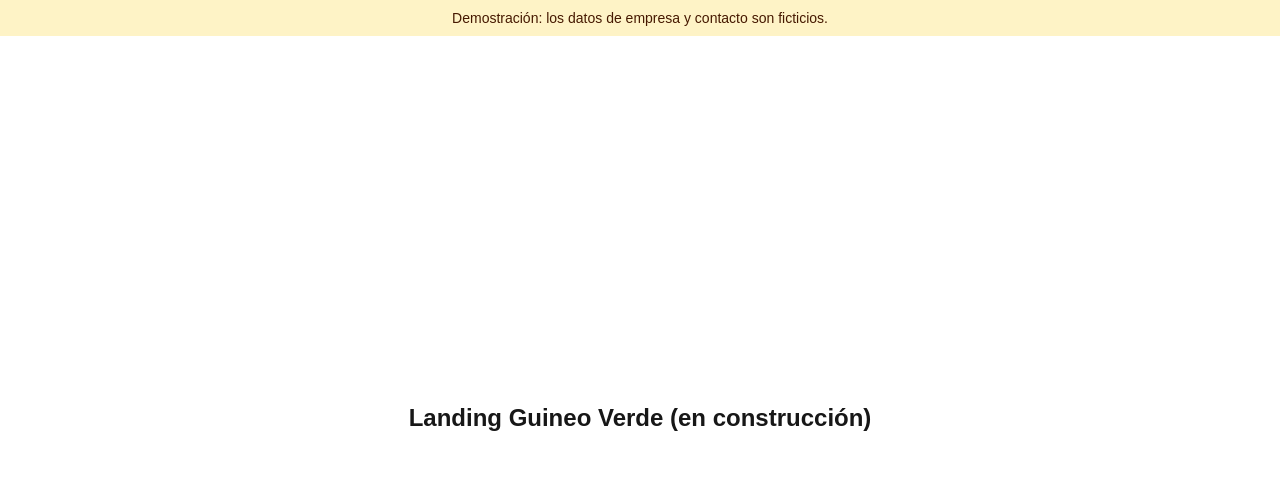
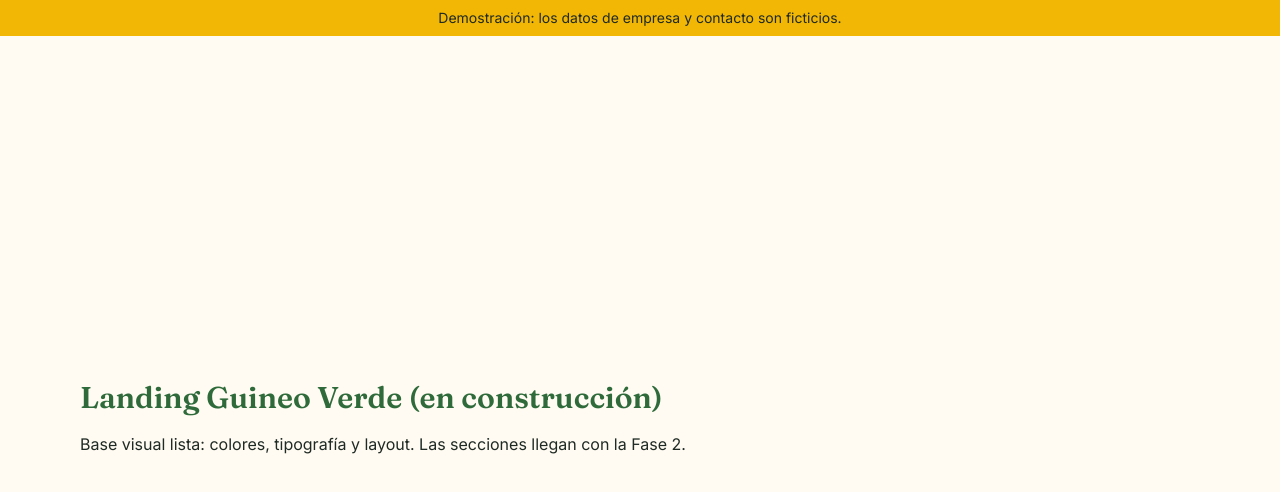
Before and after one commit to MasterArqSoft/green-banana-web, a Next.js app: page / in a window 1280 px wide. Shown: the top 492 px of the page. Built offline with nearby package versions, Linux system fonts and the light colour scheme.

Commit message:
T-10: tokens de diseño, fuentes autoalojadas y layout base

```diff
--- a/doc/bitacora.md
+++ b/doc/bitacora.md
@@ -2,6 +2,29 @@
 
 Registro de lo que se hace en cada sesión: decisiones, cambios y archivos tocados. La entrada más reciente va arriba.
 No es fuente de verdad: si algo contradice los specs, ganan los specs (`spec/05-alcance-y-roadmap.md` primero). Los pendientes vigentes viven en `spec/05-alcance-y-roadmap.md` §5 y §7.
+
+---
+
+## 2026-10-18: T-10, tokens de diseño, fuentes y layout base
+
+### Decisiones del usuario
+- **Color del botón Llamar: `#0F7A41`.** El `#128C4A` del spec daba 4,31:1 con texto blanco y no cumplía WCAG AA (4,5:1); el nuevo da 5,41:1.
+
+### Cambios
+- `src/app/globals.css`:
+  - Tokens de Tailwind 4: colores `hoja`, `hoja-claro`, `sol`, `carbon`, `crema` y `cta`; radios `control` (12 px) y `card` (16 px); `shadow-suave`.
+  - Fuentes `display` y `sans`.
+  - Utilidad `contenedor` (máximo 72rem, margen lateral de 16 px).
+  - Base: fondo crema, texto carbón, Fraunces en h1-h3, foco visible y `prefers-reduced-motion`.
+- `src/app/fonts.ts`: Fraunces e Inter con `next/font/google`, subconjunto latino y `display: swap`. Se autoalojan en `_next/static/media`, sin llamadas a Google desde el navegador.
+- `layout.tsx` aplica las fuentes; `DemoBanner` usa `bg-sol` y `text-carbon` (8,16:1); la página provisional usa los tokens.
+- `spec/02-content-spec.md` §5: nuevo color del CTA y regla "el amarillo sol nunca es color de texto". `CLAUDE.md`: guía de tokens.
+
+### Verificado
+- Contrastes medidos: carbón/crema 14,37; blanco/cta 5,41; blanco/hoja 6,39; hoja/crema 6,19; carbón/sol 8,16; sol/crema 1,76 (no apto para texto).
+- Build con `basePath`: las fuentes se precargan desde `/green-banana-web/_next/static/media/` (2 archivos latinos, ~85 KB).
+- Peso inicial medido: JS+CSS 578 KB sin comprimir (178 KB con gzip), HTML 2,4 KB con gzip y fuentes 85 KB. En total, unos 265 KB transferidos frente al presupuesto de 300 KB. Casi todo es el runtime de React/Next. Revisar en T-30, porque las secciones de la Fase 2 sumarán peso.
+- Pruebas, lint, typecheck y formato pasan.
 
 ---
 
--- a/spec/02-content-spec.md
+++ b/spec/02-content-spec.md
@@ -140,8 +140,8 @@ Cada tarjeta: foto, nombre, tiempo, 2 líneas. Las recetas completas, si se publ
 
 | Elemento | Propuesta |
 |---|---|
-| Paleta | Verde hoja `#2F6B3A` (primario), verde claro `#E8F3E6` (fondos), amarillo sol `#F2B705` (acento), carbón `#1F2A24` (texto), blanco cálido `#FFFBF2` (fondo base) |
-| CTA primario | Botón de llamada en verde oscuro `#128C4A` con texto blanco (validar contraste ≥ 4,5:1). Verde WhatsApp `#25D366` queda reservado para el roadmap R-02 |
+| Paleta | Verde hoja `#2F6B3A` (primario), verde claro `#E8F3E6` (fondos), amarillo sol `#F2B705` (acento), carbón `#1F2A24` (texto), blanco cálido `#FFFBF2` (fondo base). El amarillo sol nunca se usa como color de texto (contraste 1,76:1 sobre el fondo base); sí como fondo con texto carbón (8,16:1) |
+| CTA primario | Botón de llamada en verde oscuro `#0F7A41` con texto blanco (contraste 5,41:1). El `#128C4A` original daba 4,31:1 y no cumplía WCAG AA; se cambió el 2026-10-18. Verde WhatsApp `#25D366` queda reservado para el roadmap R-02 |
 | Tipografía | Títulos: una serif o display con carácter (p. ej. Fraunces). Cuerpo: sans legible (p. ej. Inter). Autoalojadas, con `font-display: swap`. |
 | Forma | Esquinas redondeadas 12–16 px, sombras suaves, mucho espacio en blanco |
 | Iconos | Línea simple, un solo set (p. ej. Lucide) |
--- /dev/null
+++ b/src/app/fonts.ts
@@ -0,0 +1,17 @@
+import { Fraunces, Inter } from "next/font/google";
+
+// Tipografía de spec/02-content-spec.md §5: Fraunces para títulos, Inter para el texto.
+// next/font descarga los archivos en el build y los sirve desde el propio sitio:
+// el visitante nunca se conecta a Google. Ambas tienen licencia SIL Open Font License.
+
+export const fraunces = Fraunces({
+  subsets: ["latin"],
+  display: "swap",
+  variable: "--font-fraunces",
+});
+
+export const inter = Inter({
+  subsets: ["latin"],
+  display: "swap",
+  variable: "--font-inter",
+});
--- a/src/app/globals.css
+++ b/src/app/globals.css
@@ -1,18 +1,66 @@
 @import "tailwindcss";
 
-/* Tokens provisionales. La paleta y la tipografía de spec/02-content-spec.md §5 se definen en T-10. */
-:root {
-  --background: #ffffff;
-  --foreground: #171717;
+/*
+ * Tokens de diseño (spec/02-content-spec.md §5). Los componentes usan estos nombres
+ * (bg-crema, text-carbon, bg-cta, font-display, rounded-card...) y nunca colores sueltos.
+ * Contrastes medidos (WCAG 2.2 AA): carbón/crema 14,37; blanco/cta 5,41; blanco/hoja 6,39;
+ * carbón/sol 8,16. El amarillo sol sobre crema da 1,76: solo como fondo o acento, nunca texto.
+ */
+@theme {
+  --color-hoja: #2f6b3a;
+  --color-hoja-claro: #e8f3e6;
+  --color-sol: #f2b705;
+  --color-carbon: #1f2a24;
+  --color-crema: #fffbf2;
+  --color-cta: #0f7a41;
+
+  --radius-control: 0.75rem; /* 12 px: botones y campos */
+  --radius-card: 1rem; /* 16 px: tarjetas */
+
+  --shadow-suave: 0 4px 16px rgb(31 42 36 / 0.08);
 }
 
+/* Las variables de fuente las define next/font en <html> (src/app/fonts.ts). */
 @theme inline {
-  --color-background: var(--background);
-  --color-foreground: var(--foreground);
+  --font-display: var(--font-fraunces), Georgia, serif;
+  --font-sans: var(--font-inter), system-ui, sans-serif;
 }
 
-body {
-  background: var(--background);
-  color: var(--foreground);
-  font-family: Arial, Helvetica, sans-serif;
+/* Contenedor de página: mobile-first con margen lateral de 16 px. */
+@utility contenedor {
+  width: 100%;
+  max-width: 72rem;
+  margin-inline: auto;
+  padding-inline: 1rem;
 }
+
+@layer base {
+  html {
+    background-color: var(--color-crema);
+    color: var(--color-carbon);
+  }
+
+  h1,
+  h2,
+  h3 {
+    font-family: var(--font-display);
+  }
+
+  /* Foco visible al navegar con teclado (WCAG 2.4.7). */
+  :focus-visible {
+    outline: 3px solid var(--color-hoja);
+    outline-offset: 2px;
+  }
+}
+
+/* Movimiento mínimo y respeto a la preferencia del sistema (spec §5). */
+@media (prefers-reduced-motion: reduce) {
+  *,
+  *::before,
+  *::after {
+    animation-duration: 0.01ms !important;
+    animation-iteration-count: 1 !important;
+    transition-duration: 0.01ms !important;
+    scroll-behavior: auto !important;
+  }
+}
--- a/src/app/layout.tsx
+++ b/src/app/layout.tsx
@@ -1,6 +1,7 @@
 import type { Metadata } from "next";
 import { DemoBanner } from "@/components/DemoBanner";
 import { site } from "@/lib/content";
+import { fraunces, inter } from "./fonts";
 import "./globals.css";
 
 // Importar el contenido aquí hace que cada build lo valide (T-09). El SEO completo es T-31.
@@ -10,11 +11,13 @@ export const metadata: Metadata = {
     "Landing informativa de guineo verde. Acopio y distribución en Santa Marta.",
 };
 
-// Las fuentes autoalojadas y los tokens de diseño se definen en T-10.
 export default function RootLayout({ children }: LayoutProps<"/">) {
   return (
-    <html lang="es-CO" className="h-full antialiased">
-      <body className="min-h-full flex flex-col">
+    <html
+      lang="es-CO"
+      className={`${fraunces.variable} ${inter.variable} h-full antialiased`}
+    >
+      <body className="flex min-h-full flex-col font-sans">
         <DemoBanner />
         {children}
       </body>
--- a/src/app/page.tsx
+++ b/src/app/page.tsx
@@ -1,10 +1,14 @@
-// Página provisional de T-07. La composición real de la landing es T-33.
+// Página provisional. La composición real de la landing es T-33.
 export default function Home() {
   return (
-    <main className="flex flex-1 items-center justify-center p-4">
-      <h1 className="text-2xl font-semibold">
+    <main className="contenedor flex flex-1 flex-col justify-center gap-4 py-16">
+      <h1 className="text-3xl font-semibold text-hoja">
         Landing Guineo Verde (en construcción)
       </h1>
+      <p className="max-w-prose">
+        Base visual lista: colores, tipografía y layout. Las secciones llegan
+        con la Fase 2.
+      </p>
     </main>
   );
 }
--- a/src/components/DemoBanner.tsx
+++ b/src/components/DemoBanner.tsx
@@ -4,10 +4,7 @@ import { isProduction, site } from "@/lib/content";
 export function DemoBanner() {
   if (isProduction) return null;
   return (
-    <p
-      role="note"
-      className="bg-amber-100 px-4 py-2 text-center text-sm text-amber-950"
-    >
+    <p role="note" className="bg-sol px-4 py-2 text-center text-sm text-carbon">
       {site.demoNotice}
     </p>
   );
```
Also changed, not shown: 1 other file (tests, documents, lock files or other folders).
